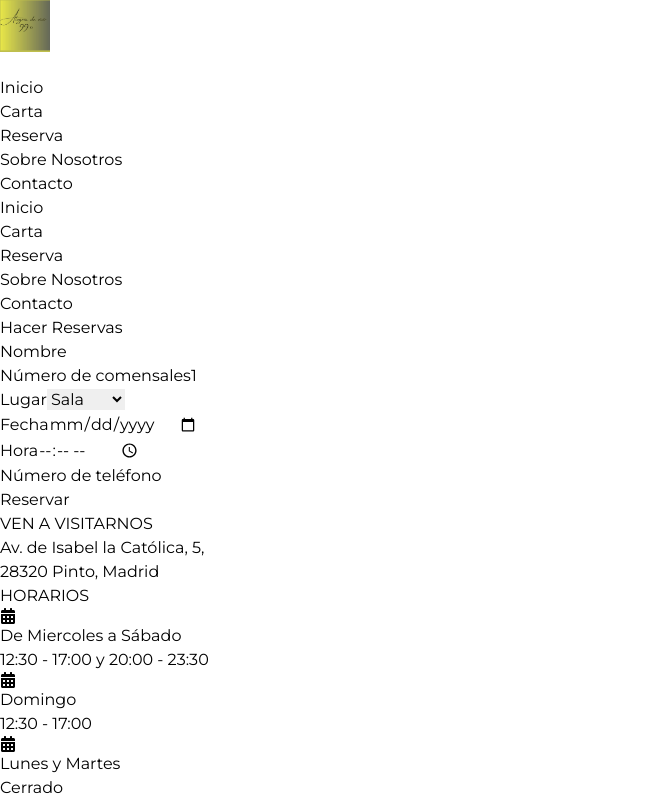
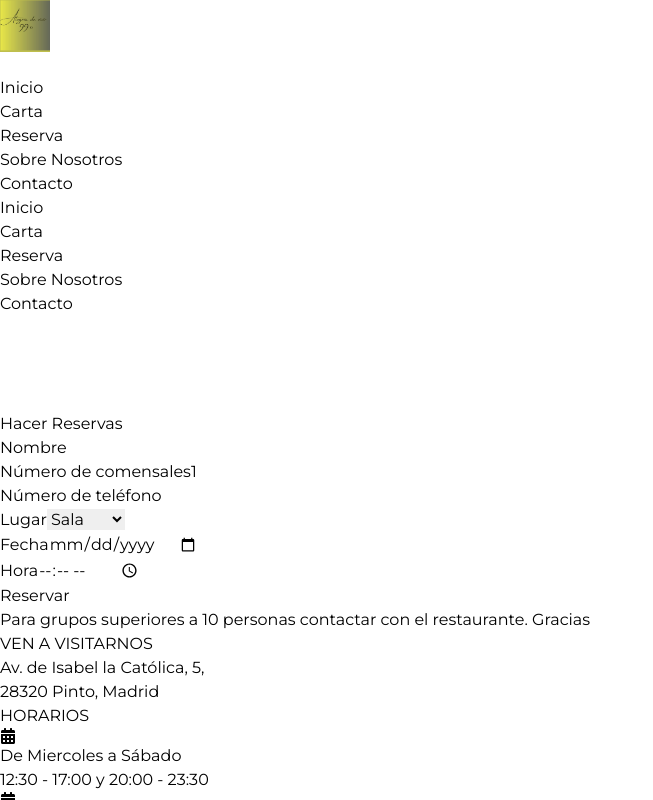
Before and after one commit to La-alegria-de-vivir/Frontend, a React (Vite) app: page /reservation in a window 1280 px wide. Shown: the top 800 px of the page, without its empty margins (0-653 px from the left). Built offline with nearby package versions, Linux system fonts and the light colour scheme.

Commit message:
fix:Complete booking form with showmodal

```diff
--- a/src/Components/BookingForm/BookingForm.jsx
+++ b/src/Components/BookingForm/BookingForm.jsx
@@ -1,7 +1,12 @@
-import React from 'react';
+import React, { useState } from 'react';
 import { Formik, Form, Field, ErrorMessage } from 'formik';
+import { useNavigate } from 'react-router-dom';
 
 const BookingForm = () => {
+    const [showModal, setShowModal] = useState(false);
+    const [reservationData, setReservationData] = useState(null);
+    const navigate = useNavigate();
+
     const handleSubmit = async (values) => {
         try {
             const response = await fetch('api/reserve/create', {
@@ -11,8 +16,8 @@ const BookingForm = () => {
             });
 
             if (response.ok) {
-                console.log('¡Reserva exitosa!');
-                // Puedes realizar alguna acción después de una reserva exitosa
+                setReservationData(values);
+                setShowModal(true);
             } else {
                 throw new Error('Error al crear reserva');
             }
@@ -22,15 +27,21 @@ const BookingForm = () => {
         }
     };
 
+    const handleCloseModal = () => {
+        setShowModal(false);
+        navigate('/');
+    };
+
     return (
+        <div className="max-w-4xl mx-auto bg-white bg-opacity-75 p-6 rounded-lg shadow-md">
             <div>
-            <h2 className="text-4xl font-bold mb-4 text-center">Hacer <span className='text-[#BBBC4E]'>Reservas</span></h2>
-            <div className="flex justify-between mt-8">
-                <aside className="w-1/2 p-4 mr-10">
+            <h2 className="text-3xl lg:text-4xl xl:text-5xl font-bold mb-4 mt-0 lg:mt-0 xl:mt-0 text-center" style={{ marginTop: '6rem' }}>Hacer <span className='text-[#BBBC4E]'>Reservas</span></h2>
+                <div className="flex justify-center mt-8">
+                    <aside className=" w-[23] p-4 ml-15">
                         <Formik
                             initialValues={{
                                 name: '',
-                            people: 1, // Cambiado de numberOfPeople a people
+                                people: 1,
                                 place: 'Sala',
                                 date: '',
                                 hour: '',
@@ -38,8 +49,10 @@ const BookingForm = () => {
                             }}
                             validate={(values) => {
                                 const errors = {};
-                            if (values.people < 1) { // Cambiado de numberOfPeople a people
-                                errors.people = 'El número mínimo de comensales es 1'; // Cambiado de numberOfPeople a people
+                                if (values.people < 1) {
+                                    errors.people = 'El número mínimo de comensales es 1';
+                                } else if (values.people > 10) {
+                                    errors.people = 'El número máximo de comensales es 10';
                                 }
                                 // Puedes agregar más validaciones aquí si es necesario
                                 return errors;
@@ -48,8 +61,9 @@ const BookingForm = () => {
                                 handleSubmit(values);
                             }}
                         >
-                        {() => (
-                            <Form className="w-full">
+                            {({ resetForm }) => (
+                                <Form className="w-full grid grid-cols-2 gap-4">
+                                    <div>
                                         <div className="mb-4">
                                             <label htmlFor="name" className="block font-medium mb-1">Nombre</label>
                                             <Field type="text" id="name" name="name" className="w-full p-2 border border-gray-300 rounded-md" />
@@ -57,9 +71,15 @@ const BookingForm = () => {
                                         </div>
                                         <div className="mb-4">
                                             <label htmlFor="people" className="block font-medium mb-1">Número de comensales</label>
-                                    <Field type="number" id="people" name="people" className="w-full p-2 border border-gray-300 rounded-md" min="1" />
+                                            <Field type="number" id="people" name="people" className="w-full p-2 border border-gray-300 rounded-md" min="1" max="10" />
                                             <ErrorMessage name="people" component="div" className="text-red-500 mt-1" />
                                         </div>
+                                        <div className="mb-4">
+                                            <label htmlFor="phoneNumber" className="block font-medium mb-1">Número de teléfono</label>
+                                            <Field type="tel" id="phoneNumber" name="phoneNumber" className="w-full p-2 border border-gray-300 rounded-md" />
+                                        </div>
+                                    </div>
+                                    <div>
                                         <div className="mb-4">
                                             <label htmlFor="place" className="block font-medium mb-1">Lugar</label>
                                             <Field as="select" id="place" name="place" className="w-full p-2 border border-gray-300 rounded-md">
@@ -75,15 +95,40 @@ const BookingForm = () => {
                                             <label htmlFor="hour" className="block font-medium mb-1">Hora</label>
                                             <Field type="time" id="hour" name="hour" className="w-full p-2 border border-gray-300 rounded-md" />
                                         </div>
-                                <div className="mb-4">
-                                    <label htmlFor="phoneNumber" className="block font-medium mb-1">Número de teléfono</label>
-                                    <Field type="tel" id="phoneNumber" name="phoneNumber" className="w-full p-2 border border-gray-300 rounded-md" />
                                     </div>
-                                <button type="submit" className="bg-gradient-to-r from-[#AEAF50] to-[#F3C14C] hover:from-[#adaf50bd] hover:to-[#F3C14C] text-white font-bold py-2 px-4 rounded-md">Reservar</button>
+                                    <button type="submit" className="bg-gradient-to-r from-[#AEAF50] to-[#F3C14C] hover:from-[#adaf50bd] hover:to-[#F3C14C] text-white font-bold py-2 px-4 rounded-md col-span-2">Reservar</button>
                                 </Form>
                             )}
                         </Formik>
+                        <p className=' mt-4 text-center text-black font-bold'>Para grupos superiores a 10 personas contactar con el restaurante. Gracias</p>
+
                     </aside>
+
+                </div>
+                {/* Modal de confirmación */}
+                {showModal && (
+                    <div className="fixed inset-0 flex items-center justify-center bg-gray-800 bg-opacity-50 z-50">
+                        <div className="bg-white p-8 rounded-md max-w-md">
+                            <h3 className="text-2xl font-bold mb-4">Resumen de la reserva</h3>
+                            <div className="flex justify-between mb-4">
+                                <div>
+                                    <p><strong>Nombre:</strong> {reservationData.name}</p>
+                                    <p><strong>Número de comensales:</strong> {reservationData.people}</p>
+                                    <p><strong>Número de teléfono:</strong> {reservationData.phoneNumber}</p>
+                                </div>
+                                <div>
+                                    <p><strong>Lugar:</strong> {reservationData.place}</p>
+                                    <p><strong>Fecha:</strong> {reservationData.date}</p>
+                                    <p><strong>Hora:</strong> {reservationData.hour}</p>
+                                </div>
+                            </div>
+                            <p className="text-green-500 font-bold mt-4">¡Reserva realizada con éxito!</p>
+                            <div className="flex justify-center">
+                                <button onClick={handleCloseModal} className="bg-gradient-to-r from-[#AEAF50] to-[#F3C14C] hover:from-[#adaf50bd] hover:to-[#F3C14C] text-white font-bold py-2 px-4 rounded-md mt-3">Cerrar</button>
+                            </div>
+                        </div>
+                    </div>
+                )}
             </div>
         </div>
     );
```
Lines whose indentation alone changed are shown as unchanged.
